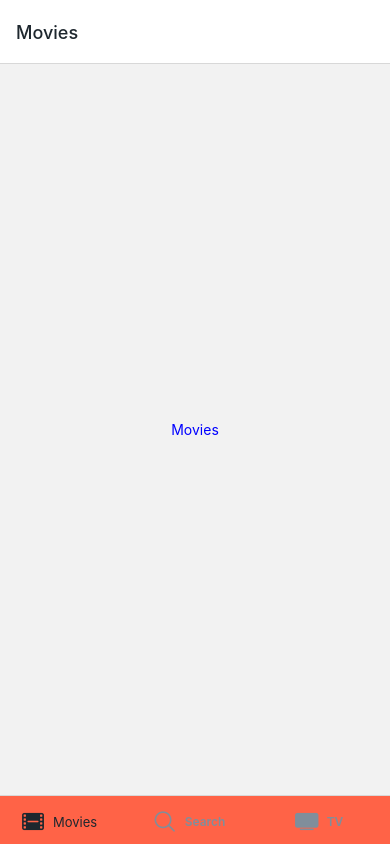
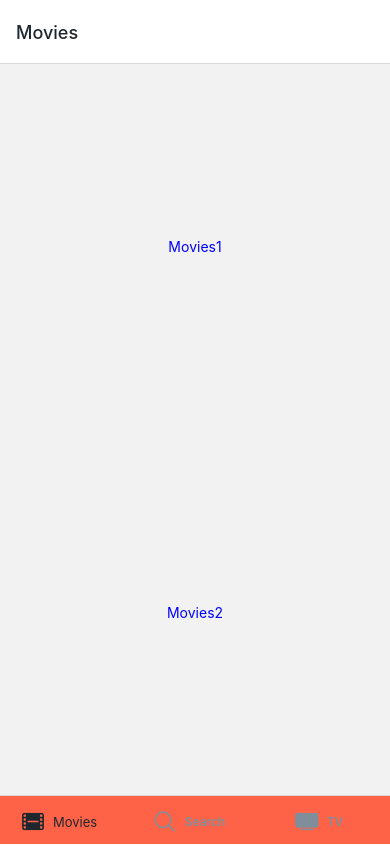
Before and after one commit to inyourcare/noovies, a React Native app: screen /Movies in a window 390 px wide. Built offline with nearby package versions, Linux system fonts and the light colour scheme.

Commit message:
pressable 사용

```diff
--- a/components/screens/Movies.js
+++ b/components/screens/Movies.js
@@ -1,17 +1,25 @@
 import React from "react";
-import { TouchableOpacity, Text, View, StyleSheet } from "react-native"
+import { TouchableOpacity, Text, View, StyleSheet, Pressable } from "react-native"
 
 const Movies = ({ navigation: { navigate } }) => (
     // Tap Stack Native Navigation Integration
     <View style={{ flex: 1, justifyContent: "center", alignItems: "center" }}>
         <TouchableOpacity
-            onPress={() => navigate("Stack", { screen: "Three" })}
+            // onPress={() => navigate("Stack", { screen: "Three" })}
             style={styles.btn}
         >
             {/* <View style={{ flex: 1, justifyContent: "center", alignItems: "center" }}> */}
-            <Text style={styles.text}>Movies</Text>
+            <Text style={styles.text}>Movies1</Text>
             {/* </View> */}
         </TouchableOpacity>
+        <Pressable
+            // onPress={() => navigate("Stack", { screen: "Three" })}
+            style={({ pressed }) => [{ backgroundColor: pressed ? 'rgb(210, 230, 255)' : null }, styles.btn]}
+        >
+            {/* <View style={{ flex: 1, justifyContent: "center", alignItems: "center" }}> */}
+            <Text style={styles.text}>Movies2</Text>
+            {/* </View> */}
+        </Pressable>
     </View>
 )
 
```
